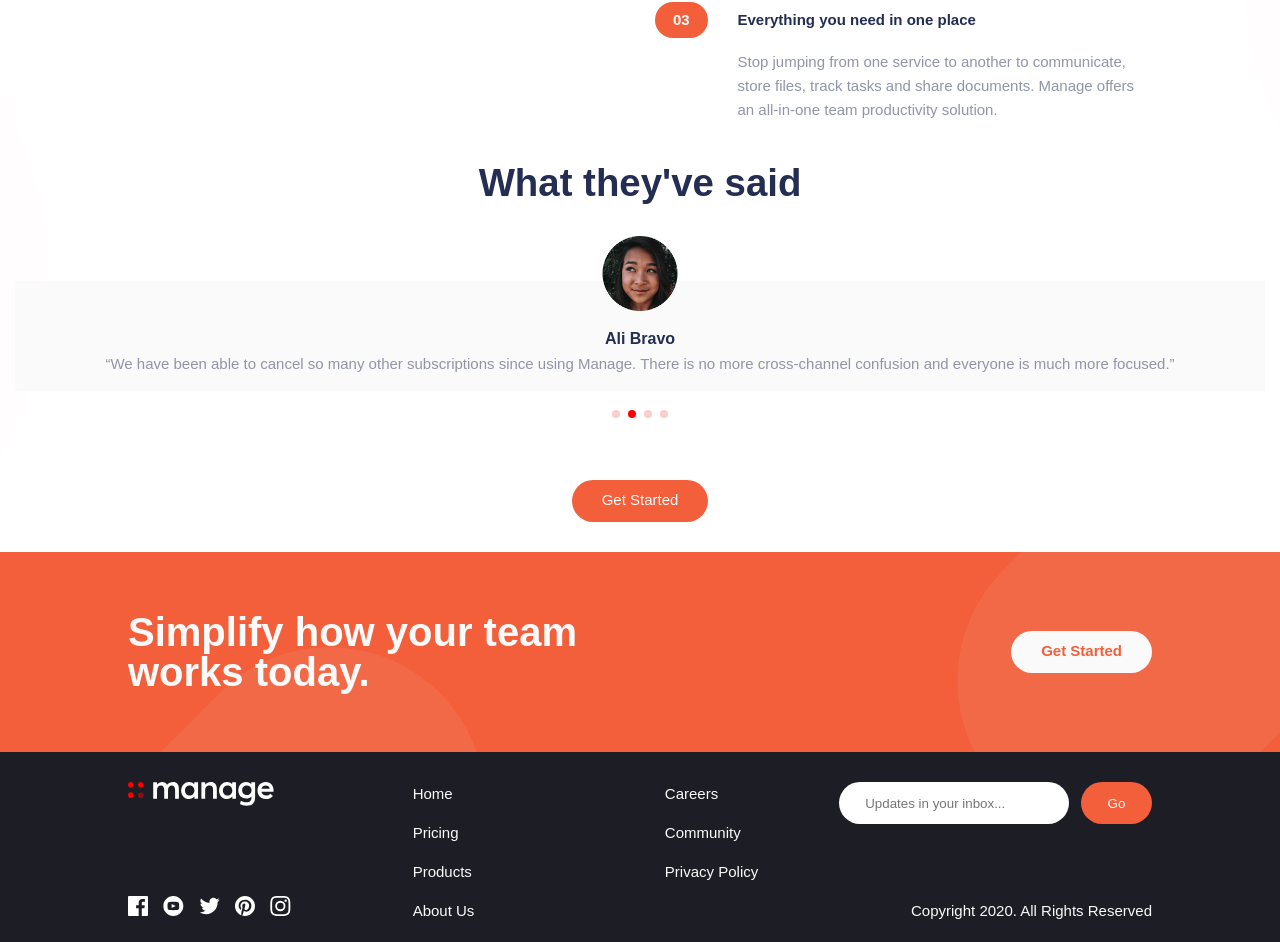
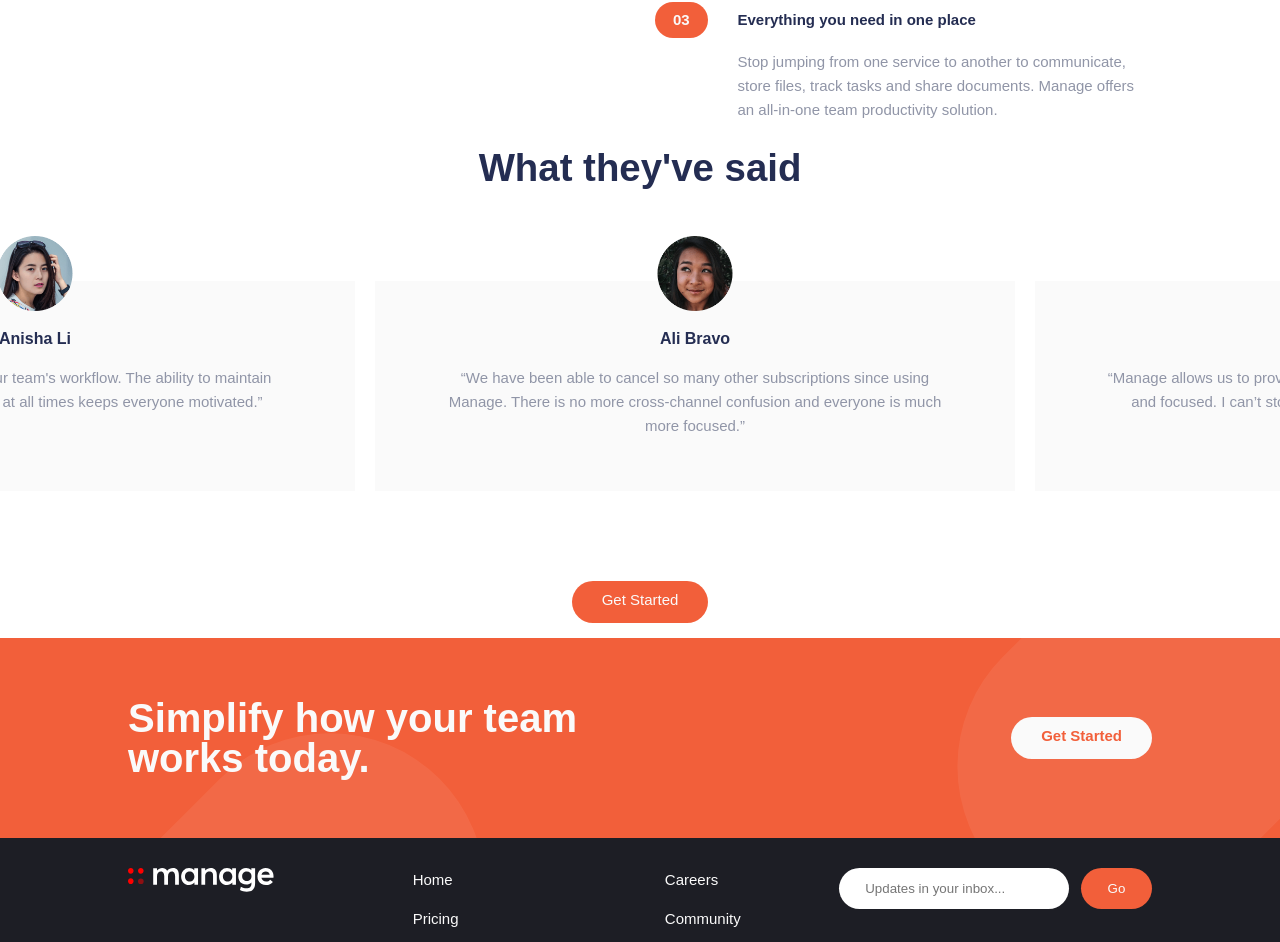
Before and after one commit to alfredthompsonOvie/manage-landing-page, a Vue app: page / in a window 1280 px wide. Shown: the part 1161-2103 px from the top of the page. Built offline with nearby package versions, Linux system fonts and the light colour scheme.

Commit message:
refactor

```diff
--- a/src/assets/main.css
+++ b/src/assets/main.css
@@ -131,22 +131,26 @@
 .testimonials {
 	grid-column: 1/-1;
 	grid-row: 2;
-	padding: 1em;
+	padding: 1em .8em;
 	text-align: center;
 	overflow: hidden;
 	margin: 1.5em 0 1em;
 }
 .testimonial__wrapper {
-  margin: 5em 0 1em;
+  margin: 3em 0 1em;
   position: relative;
-  padding-bottom: 3em;
-  /* border: 1px solid; */
-
+  padding: 3em 0;
 }
 .testimonial__card {
   background-color: var(--VaryLightGray);
   position: relative;
   padding: 3em 0 1em;
+	height: 100px;
+	height: 120px;
+}
+.testimonial__card .text {
+  /* font-size: 15px; */
+	padding: 1em;
 }
 .avatar {
   width: 5em;
@@ -318,7 +322,32 @@
 		grid-template-columns: 0.2fr 1.6fr 0.2fr;
 		background-size: 90%;
 	}
+	.testimonials {
+		padding: 0;
+	}
+	/* .testimonial__wrapper {
+		padding: 3.2em 0 .2em;
+	} */
+	.testimonial__card {
+		/* max-width: 550px;
+		width: 100%; */
+		padding: 3em 1em;
+	}
+	.testimonial__card .text {
+		/* font-size: 15px; */
+		padding: 1em;
+	}
+	.swiper-pagination {
+		display: none;
+	}
 
+}
+@media (min-width: 800px) {
+	.testimonial__card {
+		max-width: 550px;
+		width: 100%;
+		padding: 3em;
+	}
 }
 @media (min-width: 930px){
 	.header {
--- a/src/components/AppTestimonials.vue
+++ b/src/components/AppTestimonials.vue
@@ -4,22 +4,40 @@
 			<h2 class="title title--subHeading">What they've said</h2>
 		</div>
     <!--  -->
-    <swiper
-      :effect="'cube'"
-      :grabCursor="true"
+    <!-- :effect="'cube'"
       :cubeEffect="{
         shadow: false,
         slideShadows: false,
         shadowOffset: 20,
         shadowScale: 0.94,
-      }"
+      }" -->
+    <swiper
+    :grabCursor="true"
+
       :autoplay="{
         delay: 2500,
         disableOnInteraction: false,
         pauseOnMouseEnter: true,
       }"
+      :centeredSlides="true"
+      :slidesPerView="'auto'"
       :pagination="{ clickable: true }"
       :loop="true"
+      :spaceBetween="10"
+      :breakpoints="{
+      '700': {
+        slidesPerView: 2,
+        spaceBetween: 20,
+      },
+      // '768': {
+      //   slidesPerView: 3,
+      //   spaceBetween: 20,
+      // },
+      // '1024': {
+      //   slidesPerView: 5,
+      //   spaceBetween: 50,
+      // },
+    }"
       :modules="modules"
       class="testimonial__wrapper"
     >
```
